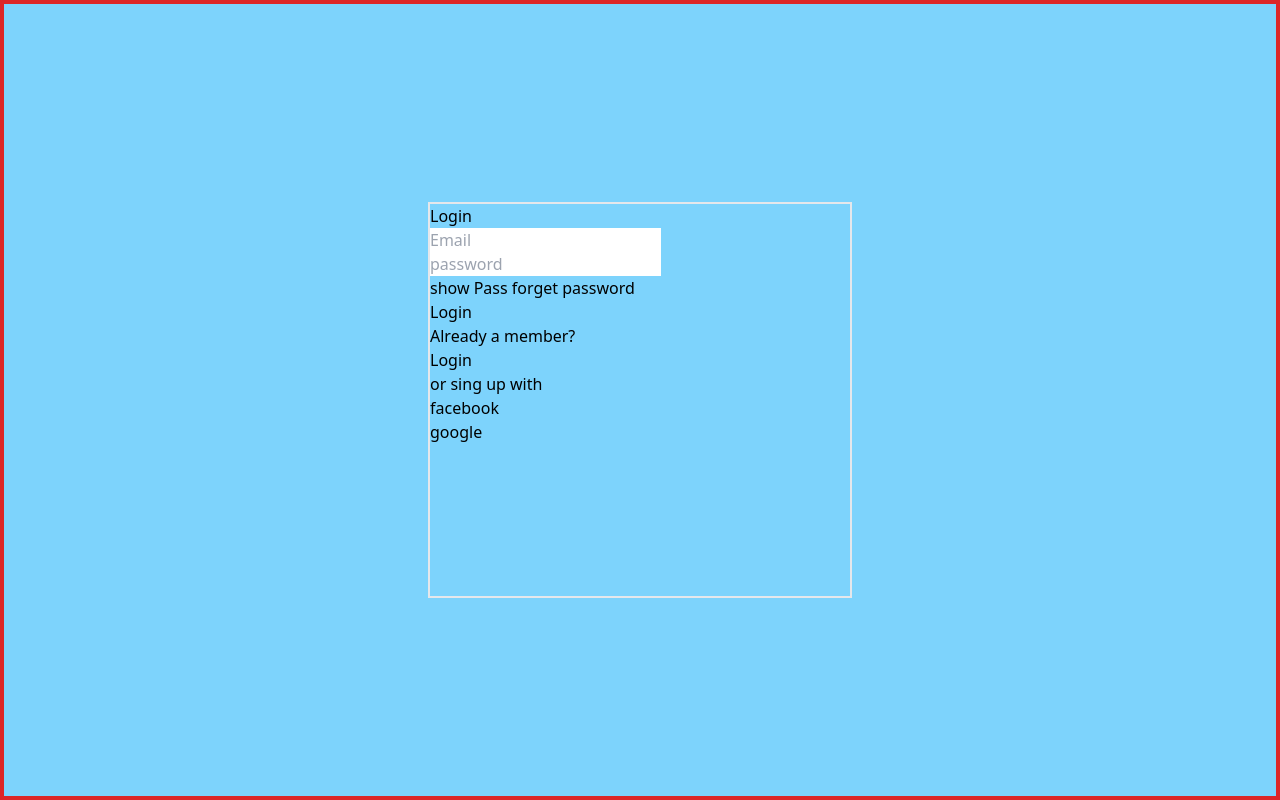
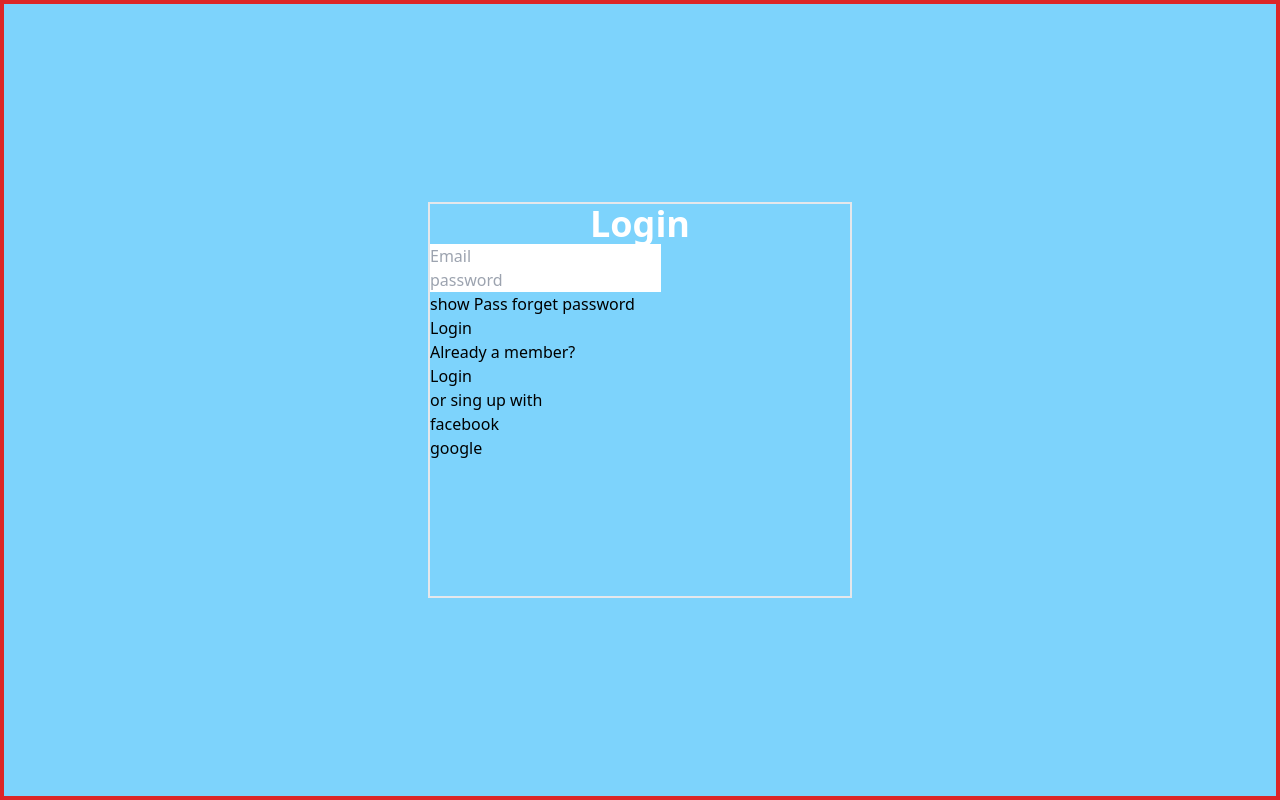
Before and after one commit to KavehKhorshidiii/Login-page, a website: page src/html/app.html in a window 1280 px wide. Drawn offline with nearby package versions, Linux system fonts and the light colour scheme.

Commit message:
set style for header

```diff
--- a/src/html/app.html
+++ b/src/html/app.html
@@ -10,8 +10,8 @@
     <div class="border-2 w-1/3 h-1/2">
 
         <!-- Header -->
-        <header>
-            <h1>Login</h1>
+        <header class="flex items-center justify-center">
+            <h1 class="font-bold text-4xl text-white">Login</h1>
         </header>
 
         <!-- Main -->
```
Also changed, not shown: src/output.css.
